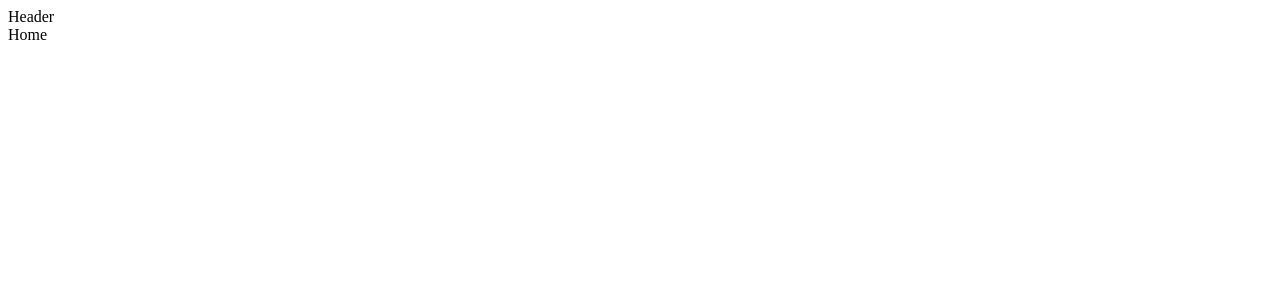
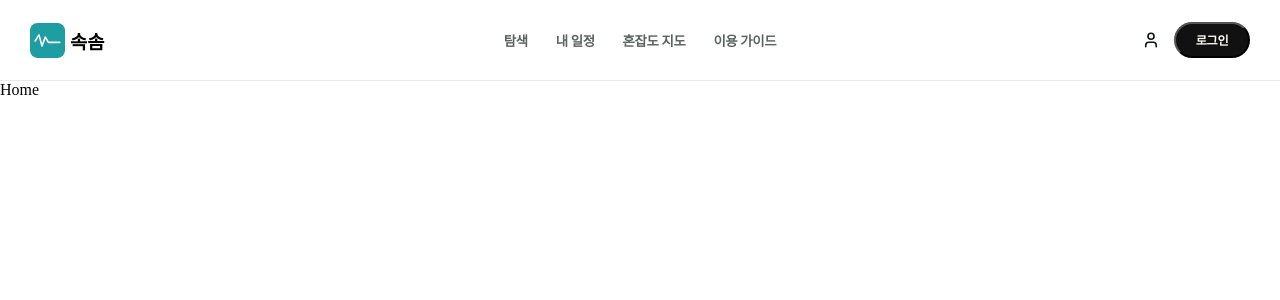
Before and after one commit to colaage23/soksom, a React (Vite) app: page / in a window 1280 px wide. Shown: the top 300 px of the page. Built offline with nearby package versions, Linux system fonts and the light colour scheme.

Commit message:
feat: header 수정

```diff
--- a/package.json
+++ b/package.json
@@ -14,6 +14,7 @@
     "@tanstack/react-query": "^5.100.14",
     "axios": "^1.16.1",
     "dayjs": "^1.11.21",
+    "lucide-react": "^1.17.0",
     "react": "^19.2.6",
     "react-dom": "^19.2.6",
     "react-router-dom": "^7.16.0",
--- a/src/App.tsx
+++ b/src/App.tsx
@@ -1,4 +1,3 @@
-import { useState } from "react";
 import "./App.css";
 import { BrowserRouter } from "react-router-dom";
 import AppRouter from "./router/AppRouter";
--- a/src/components/layout/Header.tsx
+++ b/src/components/layout/Header.tsx
@@ -1,7 +1,219 @@
-import React from "react";
+import logoImage from "../../assets/icons/soksom-logo.svg";
+import { Menu, User } from "lucide-react";
+import { Link, useLocation } from "react-router-dom";
+import styled from "styled-components";
+
+const navItems = [
+  { label: "탐색", path: "/search" },
+  { label: "내 일정", path: "/plan" },
+  { label: "혼잡도 지도", path: "/congestion" },
+  { label: "이용 가이드", path: "/guide" },
+];
 
 const Header = () => {
-  return <div>Header</div>;
+  const { pathname } = useLocation();
+
+  return (
+    <HeaderShell>
+      <HeaderInner>
+        <BrandBlock>
+          <BrandImage src={logoImage} alt="속솜" />
+          <BrandText>
+            <h3>속솜</h3>
+          </BrandText>
+        </BrandBlock>
+
+        <DesktopNav aria-label="주요 메뉴">
+          {navItems.map((item) => (
+            <NavItem
+              key={item.path}
+              to={item.path}
+              $isActive={pathname === item.path}
+            >
+              {item.label}
+            </NavItem>
+          ))}
+        </DesktopNav>
+
+        <Actions>
+          <DesktopActions>
+            <IconLink>
+              <UserIcon />
+            </IconLink>
+            <LoginBtn>로그인</LoginBtn>
+          </DesktopActions>
+          <HamburgerBtn>
+            <MenuIcon />
+          </HamburgerBtn>
+        </Actions>
+      </HeaderInner>
+    </HeaderShell>
+  );
 };
 
+const HeaderShell = styled.header`
+  position: sticky;
+  top: 0;
+  left: 0;
+  right: 0;
+  z-index: 20;
+  width: 100%;
+  background: transparent;
+  border-bottom: 1px solid #e9e9e9;
+`;
+
+const HeaderInner = styled.div`
+  display: grid;
+  grid-template-columns: 1fr auto 1fr;
+  align-items: center;
+  gap: 24px;
+  width: 100%;
+  padding: 8px 30px;
+  box-sizing: border-box;
+
+  @media (max-width: 960px) {
+    height: 72px;
+    padding: 0 20px;
+  }
+
+  @media (max-width: 768px) {
+    grid-template-columns: auto 1fr auto;
+    height: 62px;
+    gap: 12px;
+    padding: 0 16px;
+  }
+`;
+
+const BrandBlock = styled.div`
+  display: inline-flex;
+  align-items: center;
+  min-width: fit-content;
+  text-decoration: none;
+  gap: 5px;
+`;
+
+const BrandImage = styled.img`
+  display: block;
+  width: 35px;
+  height: auto;
+
+  @media (max-width: 768px) {
+    width: 74px;
+  }
+`;
+
+const DesktopNav = styled.nav`
+  display: flex;
+  align-items: center;
+  gap: 28px;
+  justify-self: center;
+
+  @media (max-width: 960px) {
+    gap: 18px;
+  }
+
+  @media (max-width: 768px) {
+    display: none;
+  }
+`;
+
+const BrandText = styled.div`
+  display: grid;
+  gap: 2px;
+`;
+
+const NavItem = styled(Link)<{ $isActive: boolean }>`
+  color: ${({ $isActive }) => ($isActive ? "#24959b" : "#5a635f")};
+  text-decoration: none;
+  font-size: 0.84rem;
+  font-weight: 600;
+  letter-spacing: -0.03em;
+  transition: color 0.2s ease;
+
+  &:hover {
+    color: #24959b;
+  }
+`;
+
+const Actions = styled.div`
+  display: flex;
+  align-items: center;
+  gap: 14px;
+  justify-self: end;
+
+  @media (max-width: 768px) {
+    gap: 0;
+  }
+`;
+
+const DesktopActions = styled.div`
+  display: flex;
+  align-items: center;
+  gap: 14px;
+
+  @media (max-width: 768px) {
+    display: none;
+  }
+`;
+
+const HamburgerBtn = styled.button`
+  display: none;
+  align-items: center;
+  justify-content: center;
+  width: 38px;
+  height: 38px;
+  padding: 0;
+  border: 0;
+  border-radius: 999px;
+  background: transparent;
+  color: #101714;
+  cursor: pointer;
+
+  @media (max-width: 768px) {
+    display: inline-flex;
+  }
+`;
+
+const IconLink = styled.div`
+  display: grid;
+  place-items: center;
+  width: 18px;
+  height: 18px;
+  color: #101714;
+`;
+
+const UserIcon = styled(User)`
+  width: 18px;
+  height: 18px;
+  stroke: currentColor;
+  stroke-width: 2.2;
+`;
+
+const MenuIcon = styled(Menu)`
+  width: 20px;
+  height: 20px;
+  stroke: currentColor;
+  stroke-width: 2.2;
+`;
+
+const LoginBtn = styled.button`
+  display: inline-flex;
+  align-items: center;
+  justify-content: center;
+  min-width: 76px;
+  height: 36px;
+  padding: 0 18px;
+  border-radius: 999px;
+  background: #111111;
+  color: #fbf8f1;
+  text-decoration: none;
+  font-size: 0.76rem;
+  font-weight: 700;
+  letter-spacing: -0.03em;
+
+  &:hover {
+    background: #1e1e1e;
+  }
+`;
+
 export default Header;
--- a/src/index.css
+++ b/src/index.css
@@ -0,0 +1,18 @@
+html,
+body,
+#root {
+  margin: 0;
+  padding: 0;
+  width: 100%;
+  min-height: 100%;
+}
+
+body {
+  min-height: 100vh;
+}
+
+*,
+*::before,
+*::after {
+  box-sizing: border-box;
+}
--- a/src/pages/Home/Home.tsx
+++ b/src/pages/Home/Home.tsx
@@ -1,5 +1,3 @@
-import React from "react";
-
 const Home = () => {
   return <div>Home</div>;
 };
```
Also changed, not shown: src/assets/icons/soksom-logo.svg (added), 1 other file (tests, documents, lock files or other folders).
